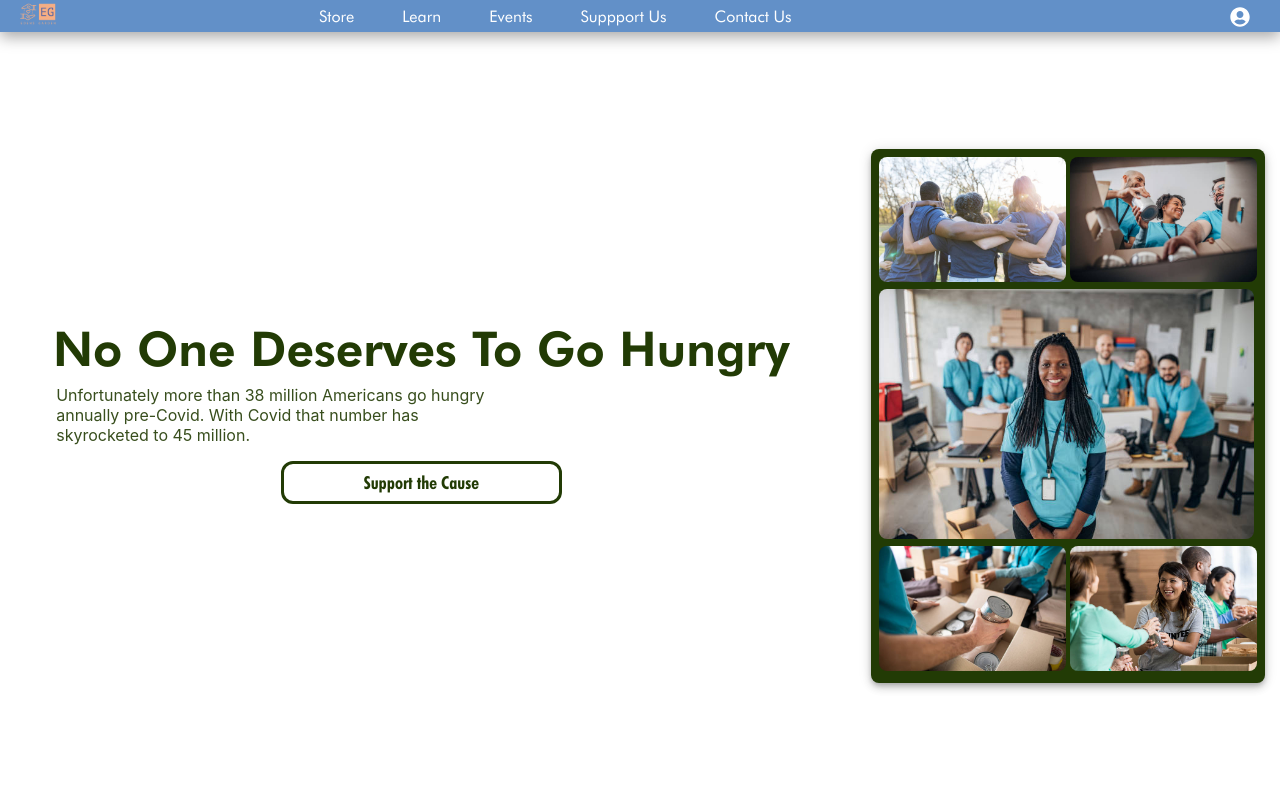
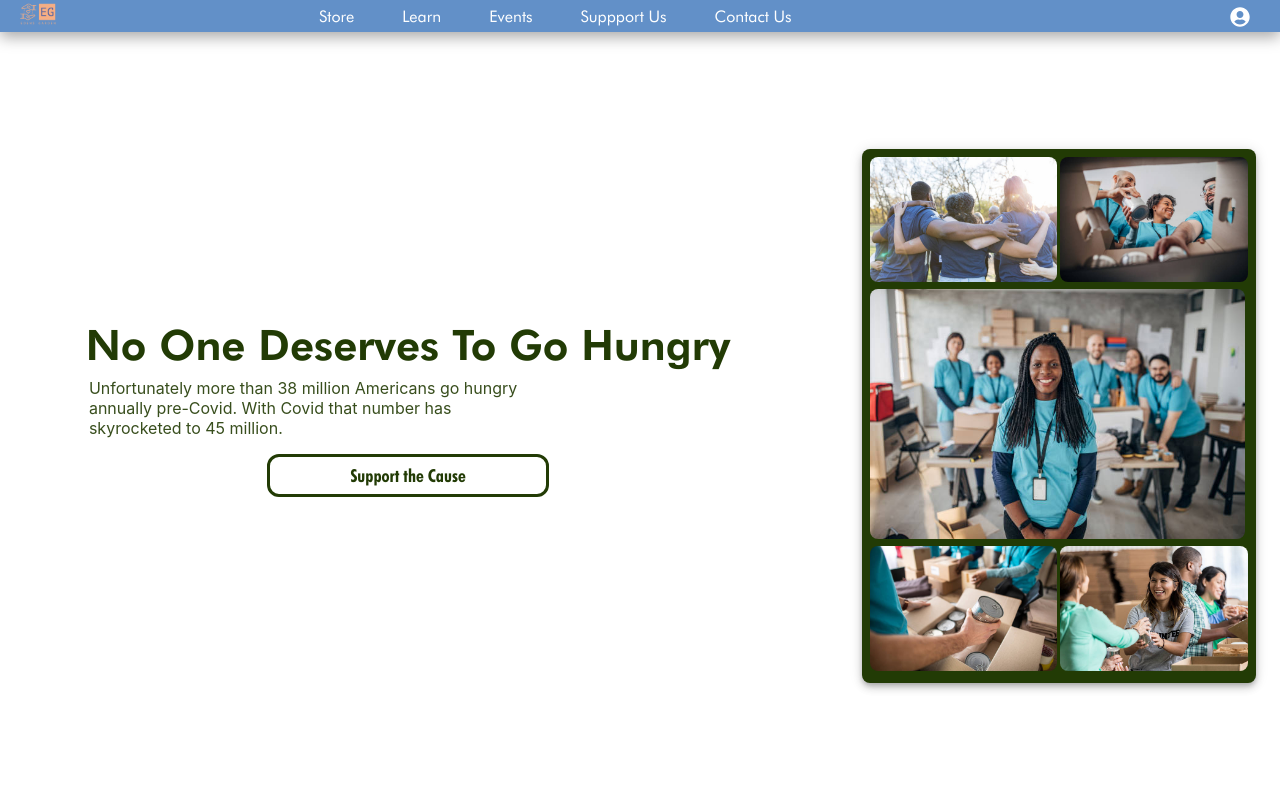
Before and after one commit to MichaelLin12/Eden-s-Garden, a React (Create React App) app in the folder client/: page / in a window 1280 px wide. Shown: the top 800 px of the page. Built offline with nearby package versions, Linux system fonts and the light colour scheme.

Commit message:
update homepage

```diff
--- a/client/src/components/landing/home.css
+++ b/client/src/components/landing/home.css
@@ -53,7 +53,7 @@
 }
 
 .title1{
-    font-size: 48px;
+    font-size: 42px;
     font-family: futura-title;
     height: fit-content;
     color: #223b05;
```
